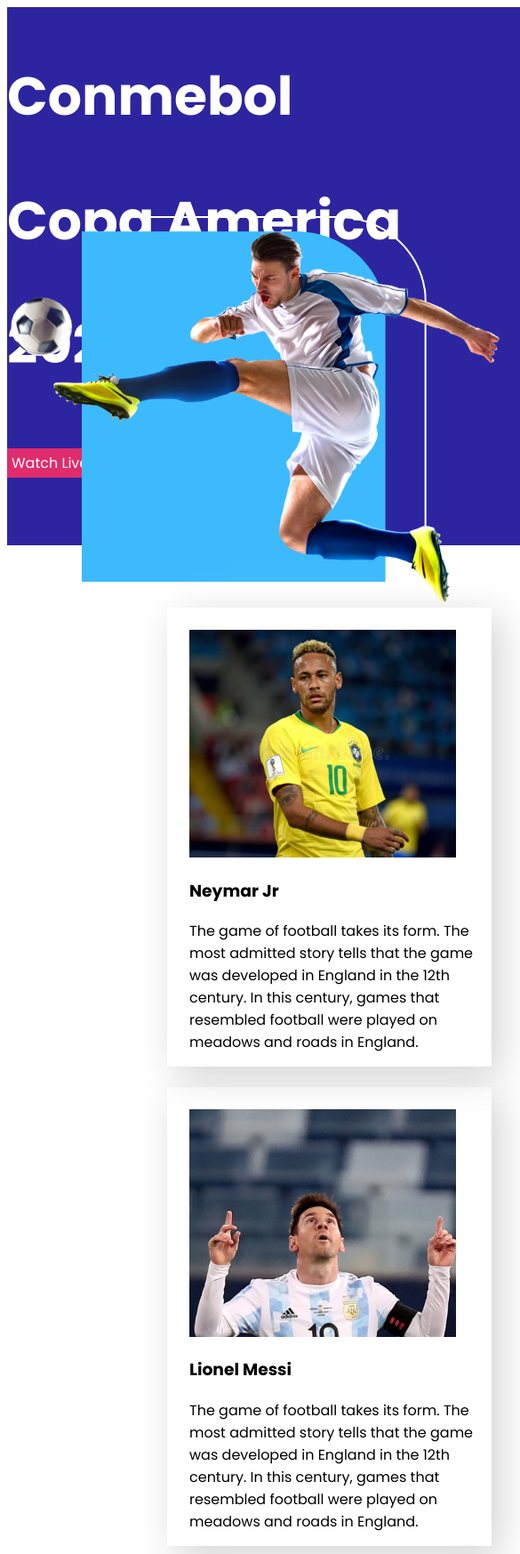
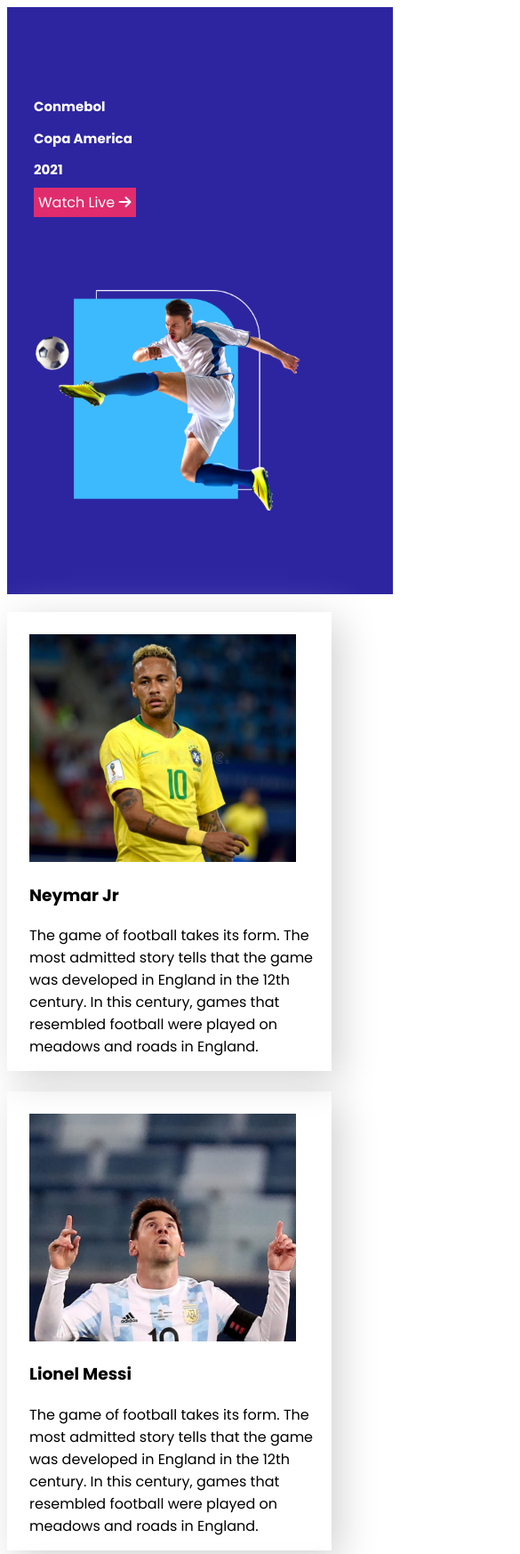
Before and after one commit to raunaqrichi/Responsive-football, a plain HTML site: page index.html in a window 390 px wide. Shown: the top 1747 px of the page at 89% size, 585 px wide, since content can reach past the window. Drawn offline with Linux system fonts and the light colour scheme.

Commit message:
mobile responsive added

```diff
--- a/style.css
+++ b/style.css
@@ -13,7 +13,7 @@ p{
 /* top section style */
 .top-section{
     display: flex;
-    justify-content: space-around;
+    justify-content: center;
     background-color: #2D25A0;
     width: 1440px;
     height: 600px;
@@ -140,21 +140,42 @@ td:hover{
 @media only screen and (max-width:688px) {
     .top-section{
         flex-direction: column;
+        justify-content: center;
+        width: 100%;
+        padding: 30px;
+    }
+    .banner{
+        font-size: 10px;
+    }
+    .banner-img img{
+        width: 300px;
+        height: 250px;
+
     }
 
     .player-section{
         grid-template-columns: repeat(1, 1fr);
+        margin: 20px 0 0 0;
+        width: 100%;
 
     }
     .ranking{
         justify-content: center;
         align-items: center;
         width: 100%;
+        margin-left: 0;
     }
     .rating-section{
         grid-template-columns: repeat(1,1fr);
+        margin-left: 0;
+        margin-right: 0;
+        grid-row-gap: 15px;
     }
     .footer-section{
         width:100%;
     }
+    .footer-section img{
+        width: 300px;
+        height: 100px;
+    }
 }
```
